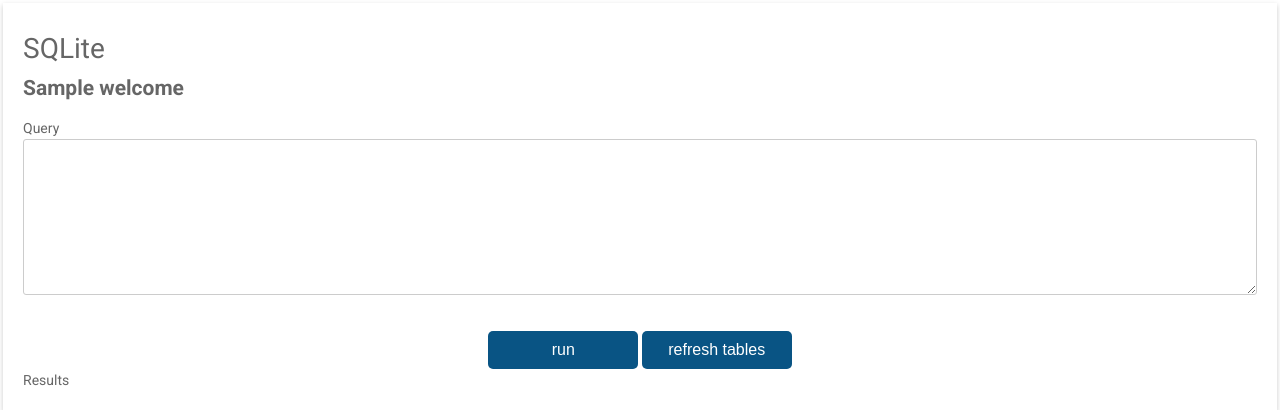
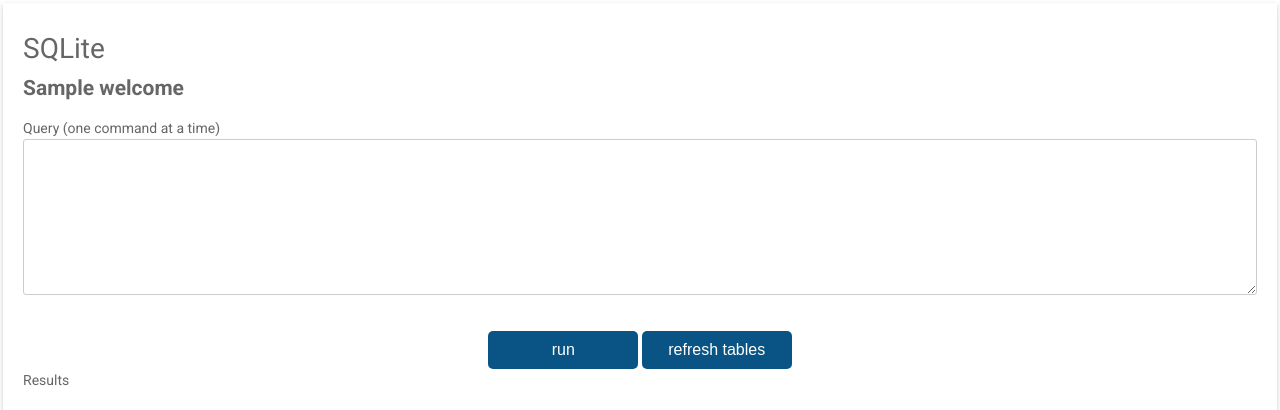
Before and after one commit to euanacampbell/sqlite-editor, a Flask app: template templates/interview.html in a window 1280 px wide. Shown: the top 410 px of the page. Run offline with Flask 2, Linux system fonts and the light colour scheme; the template is opened without the code that fills it: most values are stand-ins (such as "Sample title", 1, 10 or a date in 2020); some libraries are stand-ins or nearby versions.

Commit message:
Update interview.html

```diff
--- a/templates/interview.html
+++ b/templates/interview.html
@@ -15,7 +15,7 @@
         <h1>SQLite</h1>
         <h2>{{ welcome }}</h2>
         <div class="item">
-          <p>Query</p>
+          <p>Query (one command at a time)</p>
           <textarea spellcheck="false" rows="10" class="query" id='query'></textarea>
         </div>
         <p id='error-message' style="color:red"></p>
```
